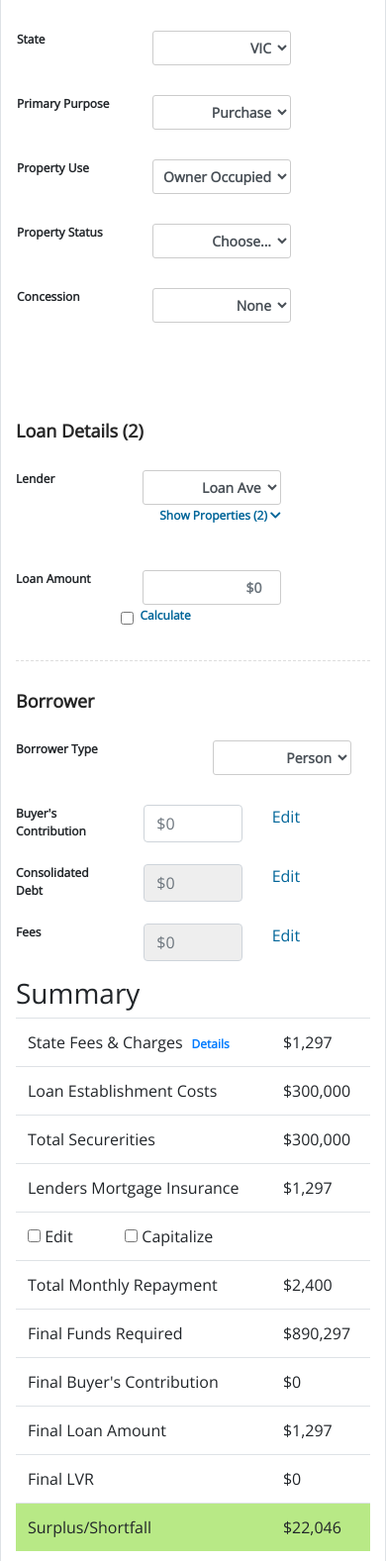
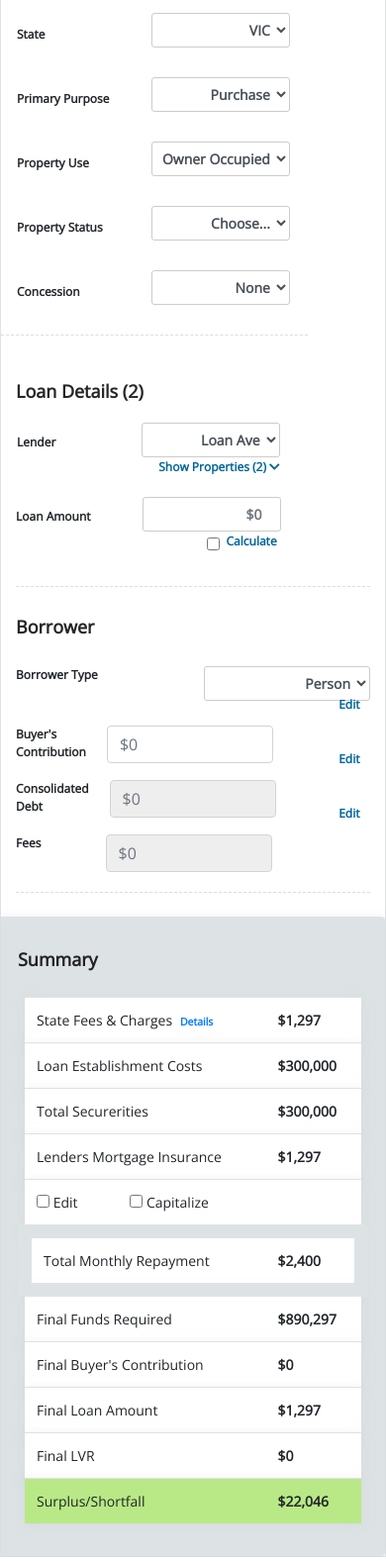
Before and after one commit to minaazimi/Pet-Shop, a website: page index.html in a window 390 px wide. Shown: the part 423-2000 px from the top of the page at 99% size. Drawn offline with nearby package versions, Linux system fonts and the light colour scheme; files that its build step writes are made by us from their sources.

Commit message:
Update style.css

```diff
--- a/style.css
+++ b/style.css
@@ -1,30 +1,95 @@
 
 body {
     font-family: "Open Sans", sans-serif;
+    background-color: rgba(255,255,255,0);
 }
 
-/* Loan work sheet header section
+/* Loan work sheet
+---------------------------------
 --------------------------------- */
+
 input, textarea, select, button {
   font-family: inherit;
   font-size: 100%;
-}
-input, textarea, select, label {
   -webkit-box-sizing: border-box;
   box-sizing: border-box;
 }
+/* fieldset {
+  width: 100%;
+} */
+.LWboxShadow {
+  	box-shadow: 0 2px 10px 0 rgba(210,210,210,0.5);
+}
 .LWlabel {
     font-size: 0.75em;
-    /* vertical-align: middle; */
     float: left;
     font-weight: 600;
+}
+.LWlinks {
+    float: right;
+    font-size: 0.75em;
+    font-weight: bold;
+    margin-top: -8%;
+    margin-bottom: 18%;
+}
+span a {
+    color: #006599;
+}
+/* Header/title section
+--------------------------------- */
+.LWheaders {
+    font-size: 1.125em;
+    color: #262626;
+    font-weight: 600;
+    line-height: 24px;
+    padding-top: 28px;
+    padding-bottom: 20px;
+}
+#LWbitmap {
+   float: left;
+   font-size: 1.6rem;
+   line-height: 72px;
+}
+.LWtitle {
+    margin-left: -15px;
+    margin-top: 27px;
+    margin-bottom: 9px;
+}
+.LWheader h1{
+    color: #262626;
+    font-size: 0.75em;
+    font-weight: 600;
+    line-height: 17px;
+    margin-left: 38px;
+    padding-top: 15px;
+}
+.LW-a-j h2 {
+    font-size: 1.125em;
+    margin-left: 39px;
+    font-weight: 600;
+}
+.LWheader-a-j {
+    color: #262626;
+    font-size: 1.3rem;
+    font-weight: 600;
+    line-height: 24px;
+    margin-left: 41px;
+}
+
+/* Scenario section
+--------------------------------- */
+
+/* Property Details (2) section
+--------------------------------- */
+.LWpropertyMarginLabel {
+  margin-top: -5%;
 }
 .LWpropertyInput {
     width: 12em !important;
     padding: 8px 3px;
     text-align: right;
-    margin-left: -34px;
-    margin-bottom: 14px;
+    margin-left: 16%;
+    margin-bottom: 10%;
     margin-right: 0;
     border: 1px solid #CCCCCC;
     border-radius: 3px;
@@ -32,6 +97,12 @@ input, textarea, select, label {
     font-size: 0.875em;
     font-weight: 600;
 }
+.LWborderRight {
+    border-right: 1px dashed #DDDDDD;
+    margin-top: 23px;
+}
+/* Loan Details (2) section
+--------------------------------- */
 .LWloanInput {
     width: 12em !important;
     padding: 8px 3px;
@@ -45,12 +116,25 @@ input, textarea, select, label {
     font-size: 0.875em;
     font-weight: 600;
 }
+.LWmarginLabelLoan {
+    margin-top: -50px;
+}
+.LWloanDetails input select{
+    margin-left: 24px;
+}
+.LWborderBottom {
+    border-bottom: 1px dashed #DDDDDD;
+}
+
+
+/* Borrower section
+--------------------------------- */
 .LWborrower {
     width: 12em !important;
     padding: 8px 3px;
     text-align: right;
-  margin-left: 5px;
-  margin-bottom: 14px;
+    margin-left: 31px;
+    margin-bottom: 9px;
     margin-right: 0;
     border: 1px solid #CCCCCC;
     border-radius: 3px;
@@ -58,71 +142,107 @@ input, textarea, select, label {
     font-size: 0.875em;
     font-weight: 600;
 }
-.LWlinks {
+.LWmarginb {
+  margin-bottom: 3% !important;
+}
+.LWborrowerInput {
+  width: 10.5em !important;
+  margin-left: -9px;
+}
+.LWeditLinks {
     float: right;
     font-size: 0.75em;
     font-weight: bold;
-    margin-top: -12px;
-    margin-bottom: 30px;
-}
-.LWloanDetails input select{
-  margin-left: 24px;
-}
-span a {
-  color: #006599;
-}
-.LWheaders {
-    font-size: 1.125em;
-    color: #262626;
-    font-weight: 600;
-    line-height: 24px;
-    padding-top: 28px;
-    padding-bottom: 20px;
-}
-.LWborderBottom {
-  border-bottom: 1px dashed #DDDDDD;
-}
-.LWborderRight {
-  border-right: 1px dashed #DDDDDD;
-  margin-top: 23px;
-}
- #LWbitmap {
-    float: left;
-    font-size: 1.6rem;
-    line-height: 52px;
+    padding-right: 0.875em;
 }
 
-.LWheader h1{
-    color: #262626;
-    font-size: 1rem;
+
+/* Summary section
+--------------------------------- */
+
+/* Summary Table  */
+.LWsummaryheader h3 {
+    font-size: 1.125em;
+    color: #222;
     font-weight: 600;
-    line-height: 17px;
-    margin-left: 38px;
+    line-height: 1.5em;
+    padding-bottom: 0.9375em;
+    padding-top: 0.6875em;
 }
-.LWheader-a-j {
-    color: #262626;
-    font-size: 1.3rem;
-    font-weight: 600;
-    line-height: 24px;
-    margin-left: 41px;
+.LWsummaryTable {
+    background-color: #DDE3E5;
+  	box-shadow: 0 2px 10px 0 rgba(210,210,210,0.5);
+    border-radius: 0 4px 4px 0;
+    padding: 17px;
 }
+.LWsummaryTable tr {
+    background-color: #FFFFFF;
+  	box-shadow: 0 2px 10px 0 rgba(210,210,210,0.5);
+    font-size: 0.875em;
+}
+td[data-type="number"] {
+    font-weight: bold;
+}
+tr:hover {
+    background-color: #DDE3E5;
+}
+#LWtotalRepayment {
+    border: 14px solid #DDE3E5;
+}
+
+/* media queries
+--------------------------------- */
 
 /* Extra small devices (portrait phones, less than 576px) */
 @media (max-width: 576px) {
   .LWpropertyInput {
     width: 10em !important;
-    margin-left: -25px;
+    margin-left: -13% !important;
   }
   .LWloanInput {
     width: 10em !important;
     margin-left: 22px;
 }
   .LWborrower {
-    width: 10em !important;
+    width: 12em !important;
+    margin-left: 4px;
   }
-  .LWborrower, .LWpropertyInput, .LWloanInput {
+  .LWeditLinks {
+    margin-top: -30px;
+  }
+  .LWcalculate {
+    margin-right: -87px;
+  }
+  .LWmarginLabel {
+    margin-top: 8px;
+  }
+  .LWmarginLabelLoan {
+    margin-top: 11px;
+  }
+  .LWborrowerBorder {
+    border-bottom: 1px dashed #DDD;
+    margin-bottom: 24px;
+    padding-top: 0px;
+    padding-bottom: 10px;
+  }
+  .LWpropertyBorder {
+    border-bottom: 1px dashed #DDD;
+  }
+  .LWloanmargin {
+    margin: -8px -14px;
+  }
+  .LWborderRight {
+    margin-top: 0px;
+    border-width: 0px;
+  }
+  .LWpropertyMarginLabel {
+    margin-top: 4%;
+  }
+}
 
-  }
+/* Medium devices (tablets, 768px and up) */
+@media (min-width: 576px) and (max-width: 768px) {
+
 
 }
 
```
Lines whose indentation alone changed are shown as unchanged.
